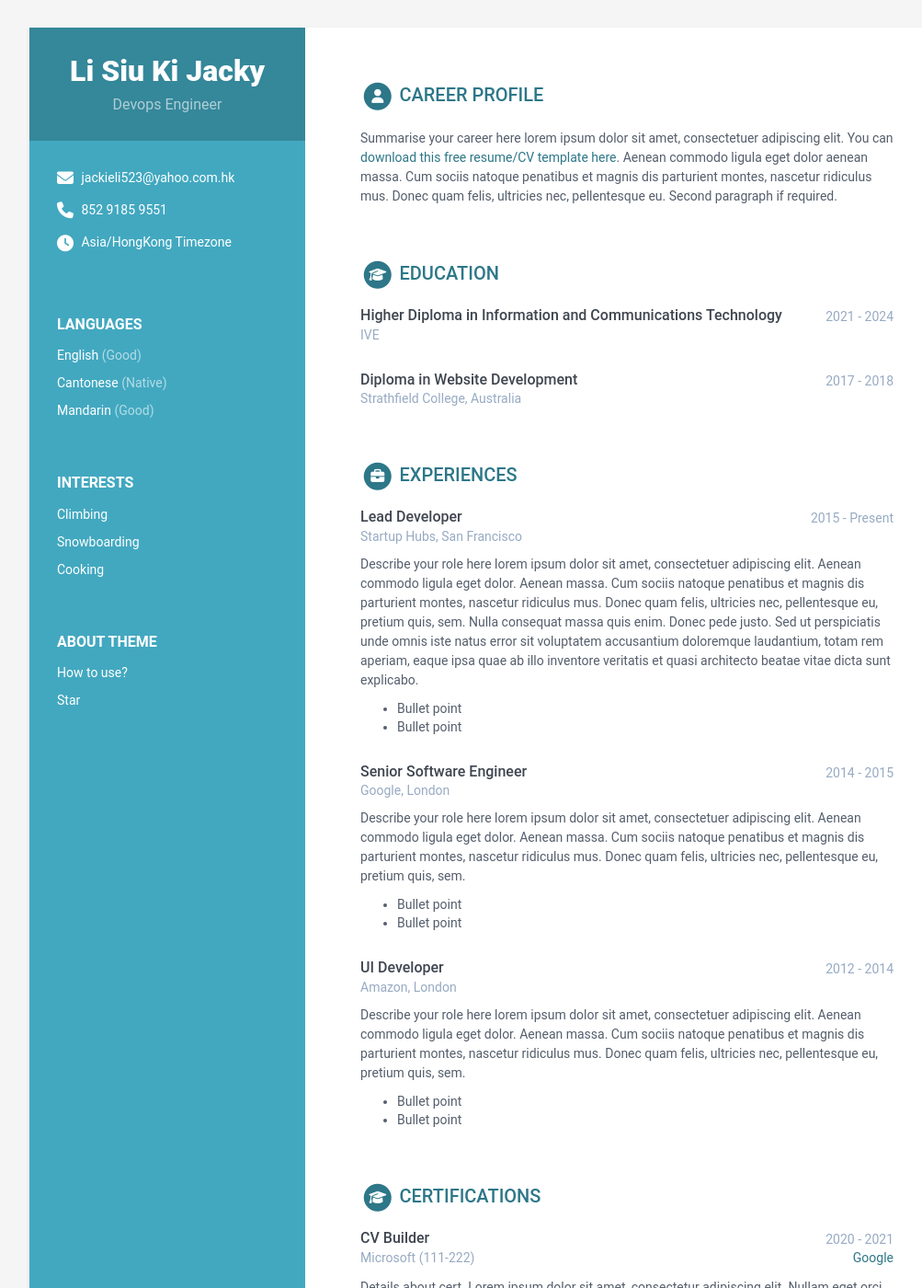
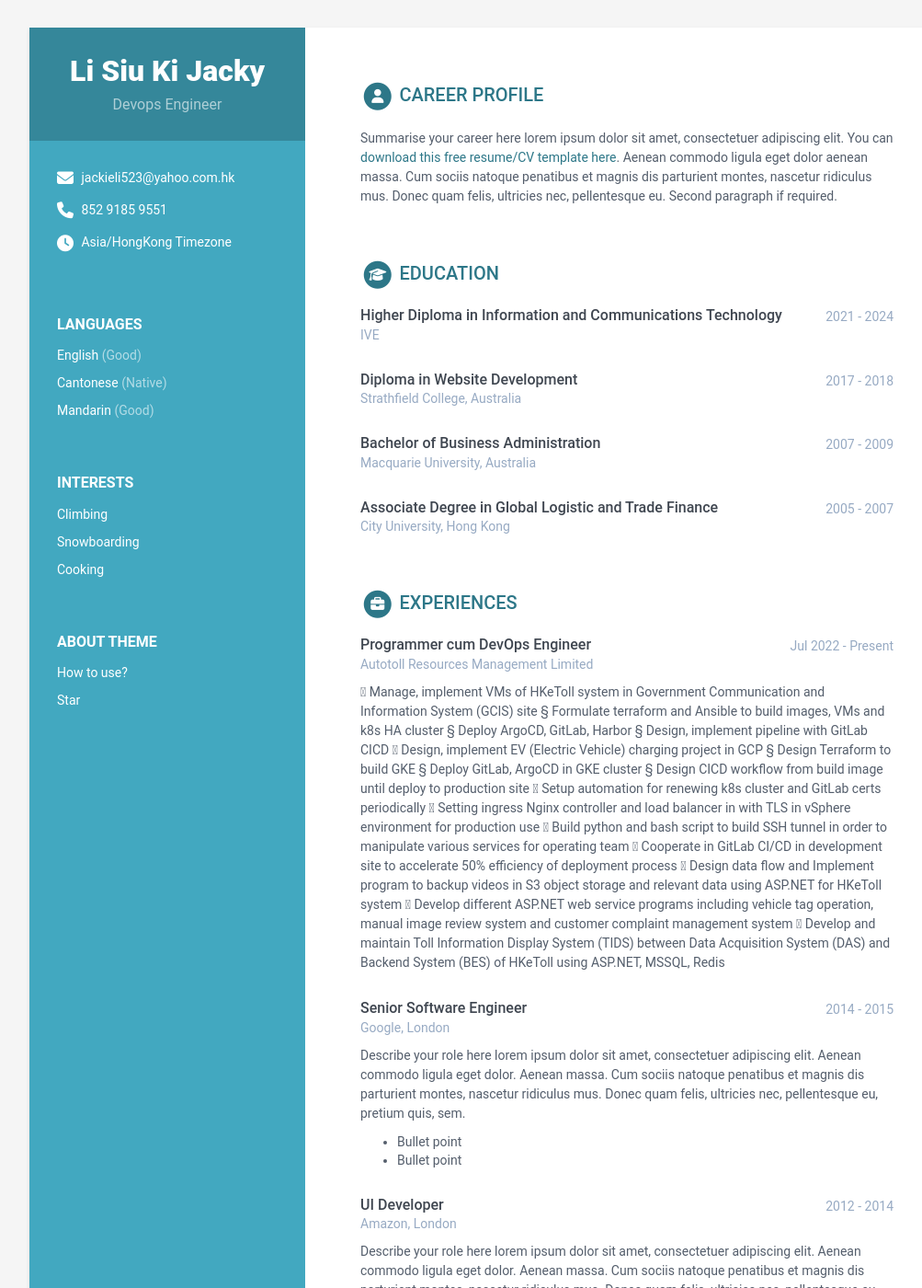
Before and after one commit to Ovvio2311/online-resume, a Jekyll site: the page built from index.html, in a window 1280 px wide and 1400 px high. Shown: the whole window at 92% size, without its empty margins (108-1111 px from the left). Built offline with Jekyll 4.4.1, drawn with Linux system fonts in a browser that asks for light colours.

Commit message:
Update data.yml

```diff
--- a/_data/data.yml
+++ b/_data/data.yml
@@ -76,24 +76,35 @@ education:
       - degree: Diploma in Website Development
         university: Strathfield College, Australia
         time: 2017 - 2018
+      - degree: Bachelor of Business Administration
+        university: Macquarie University, Australia
+        time: 2007 - 2009
+      - degree: Associate Degree in Global Logistic and Trade Finance
+        university: City University, Hong Kong
+        time: 2005 - 2007
 experiences:
     title: Experiences
     info:
-      - role: Lead Developer
-        time: 2015 - Present
-        company: Startup Hubs, San Francisco
+      - role: Programmer cum DevOps Engineer
+        time: Jul 2022 - Present
+        company: Autotoll Resources Management Limited
         details: |
-          Describe your role here lorem ipsum dolor sit amet, consectetuer
-          adipiscing elit. Aenean commodo ligula eget dolor. Aenean massa.
-          Cum sociis natoque penatibus et magnis dis parturient montes,
-          nascetur ridiculus mus. Donec quam felis, ultricies nec,
-          pellentesque eu, pretium quis, sem. Nulla consequat massa quis
-          enim. Donec pede justo. Sed ut perspiciatis unde omnis iste natus
-          error sit voluptatem accusantium doloremque laudantium, totam rem
-          aperiam, eaque ipsa quae ab illo inventore veritatis et quasi
-          architecto beatae vitae dicta sunt explicabo.
-            - Bullet point
-            - Bullet point
+          	Manage, implement VMs of HKeToll system in Government Communication and Information System (GCIS) site
+              §	Formulate terraform and Ansible to build images, VMs and k8s HA cluster
+              §	Deploy ArgoCD, GitLab, Harbor
+              §	Design, implement pipeline with GitLab CICD
+          	Design, implement EV (Electric Vehicle) charging project in GCP
+              §	Design Terraform to build GKE
+              §	Deploy GitLab, ArgoCD in GKE cluster
+              §	Design CICD workflow from build image until deploy to production site
+          	Setup automation for renewing k8s cluster and GitLab certs periodically
+          	Setting ingress Nginx controller and load balancer in with TLS in vSphere environment for production use
+          	Build python and bash script to build SSH tunnel in order to manipulate various services for operating team
+          	Cooperate in GitLab CI/CD in development site to accelerate 50% efficiency of deployment process
+          	Design data flow and Implement program to backup videos in S3 object storage and relevant data using ASP.NET for HKeToll system
+          	Develop different ASP.NET web service programs including vehicle tag operation, manual image review system and customer complaint management system
+          	Develop and maintain Toll Information Display System (TIDS) between Data Acquisition System (DAS) and Backend System (BES) of HKeToll using ASP.NET, MSSQL, Redis
+
       - role: Senior Software Engineer
         time: 2014 - 2015
         company: Google, London
```
